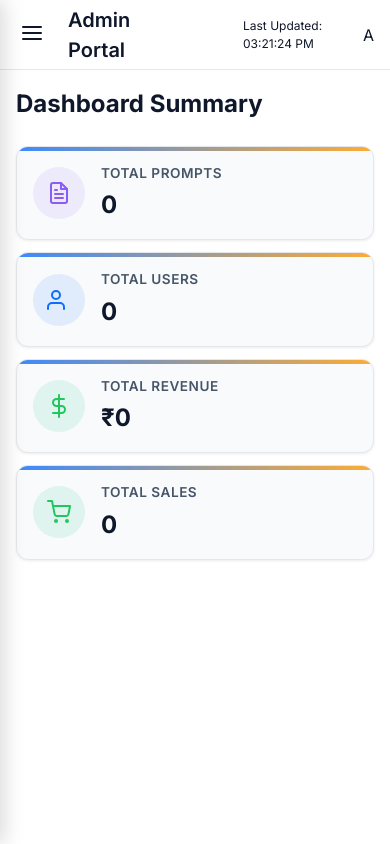
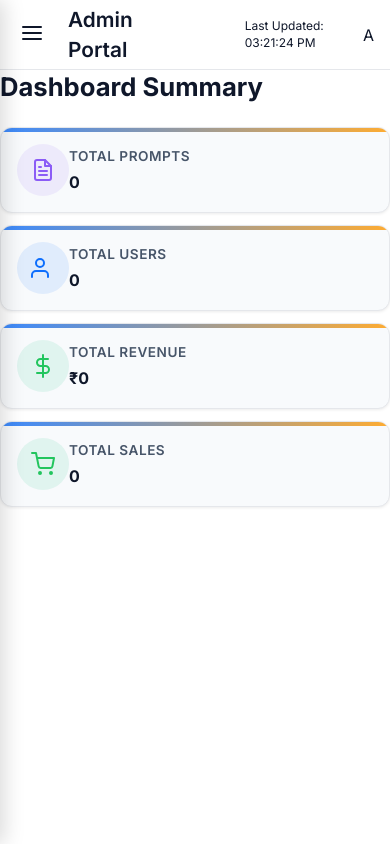
Before and after one commit to SHARABUMANOJKUMAR/Prompt-Bazaar999, a Flask app: page /admin/dashboard in a window 390 px wide. Run offline with Flask 3, Linux system fonts and the light colour scheme; the visitor is signed in with stand-in values (Sample User, id 1); some libraries are stand-ins or nearby versions.

Commit message:
Implement Global Responsive Design System

```diff
--- a/prompt-gallery.html
+++ b/prompt-gallery.html
@@ -139,7 +139,7 @@
     </div>
 
     <!-- Prompt Cards Grid -->
-    <main id="promptGrid" class="prompt-grid">
+    <main id="promptGrid" class="prompt-grid responsive-grid container">
         <!-- Cards injected by JS -->
     </main>
 
--- a/static/css/style.css
+++ b/static/css/style.css
@@ -21,29 +21,25 @@
 
   /* Typography - Fluid */
   --font-family-base: 'Inter', system-ui, -apple-system, sans-serif;
-  --font-size-xs: clamp(0.75rem, 0.8vw, 0.875rem);
-  --font-size-sm: clamp(0.875rem, 1vw, 1rem);
-  --font-size-base: clamp(1rem, 1.2vw, 1.125rem);
-  --font-size-lg: clamp(1.125rem, 1.5vw, 1.25rem);
-  --font-size-xl: clamp(1.25rem, 2vw, 1.5rem);
-  --font-size-2xl: clamp(1.5rem, 2.5vw, 2rem);
-  --font-size-3xl: clamp(2rem, 5vw, 3.5rem);
+  --text-h1: clamp(2rem, 4vw, 3.5rem);
+  --text-h2: clamp(1.6rem, 3vw, 2.5rem);
+  --text-h3: clamp(1.3rem, 2vw, 2rem);
+  --text-body: clamp(1rem, 1.2vw, 1.1rem);
+  --text-caption: clamp(0.85rem, 1vw, 0.95rem);
+
   --font-weight-normal: 400;
   --font-weight-medium: 500;
   --font-weight-semibold: 600;
   --font-weight-bold: 700;
 
-  /* Spacing - Fluid Scale */
-  --space-1: clamp(0.25rem, 0.5vw, 0.25rem);
-  --space-2: clamp(0.5rem, 1vw, 0.5rem);
-  --space-3: clamp(0.75rem, 1.5vw, 1rem);
-  --space-4: clamp(1rem, 2vw, 1.5rem);
-  --space-5: clamp(1.25rem, 2.5vw, 1.75rem);
-  --space-6: clamp(1.5rem, 3vw, 2rem);
-  --space-8: clamp(2rem, 4vw, 3rem);
-  --space-10: clamp(2.5rem, 5vw, 4rem);
-  --space-12: clamp(3rem, 6vw, 5rem);
-  --space-16: clamp(4rem, 8vw, 6rem);
+  /* Spacing - Exact Tokens */
+  --space-xs: 4px;
+  --space-sm: 8px;
+  --space-md: 16px;
+  --space-lg: 24px;
+  --space-xl: 32px;
+  --space-2xl: 48px;
+  --space-3xl: 64px;
 
   /* Radii */
   --radius-sm: 0.25rem;
@@ -95,11 +91,11 @@ a:hover {
 }
 
 /* TYPOGRAPHY COMPONENTS */
-.text-h1 { font-size: var(--font-size-3xl); font-weight: var(--font-weight-bold); }
-.text-h2 { font-size: var(--font-size-2xl); font-weight: var(--font-weight-bold); }
-.text-h3 { font-size: var(--font-size-xl); font-weight: var(--font-weight-semibold); }
-.text-body { font-size: var(--font-size-base); }
-.text-sm { font-size: var(--font-size-sm); }
+.text-h1 { font-size: var(--text-h1); font-weight: var(--font-weight-bold); line-height: 1.2; }
+.text-h2 { font-size: var(--text-h2); font-weight: var(--font-weight-bold); line-height: 1.3; }
+.text-h3 { font-size: var(--text-h3); font-weight: var(--font-weight-semibold); line-height: 1.4; }
+.text-body { font-size: var(--text-body); line-height: 1.6; }
+.text-caption { font-size: var(--text-caption); line-height: 1.5; color: var(--color-text-secondary); }
 .text-secondary { color: var(--color-text-secondary); }
 .text-primary { color: var(--color-primary); }
 .text-center { text-align: center; }
--- a/static/js/tools.js
+++ b/static/js/tools.js
@@ -148,7 +148,7 @@
       html += '<span class="tools-category-title">' + cat.label + '</span>';
       html += '<span class="tools-category-count">' + tools.length + ' tool' + (tools.length > 1 ? 's' : '') + '</span>';
       html += '</div>';
-      html += '<div class="tools-grid">';
+      html += '<div class="responsive-grid">';
       tools.forEach(function (t) {
         html += '<div class="tool-card" data-tool="' + t.id + '">';
         html += '<div class="tool-card-icon ' + t.cat + '">' + t.icon + '</div>';
```
Also changed, not shown: other parts of static/css/style.css (+41 -23 lines), static/css/gallery.css (+3 -40 lines), static/css/tools.css (+11 -12 lines).
